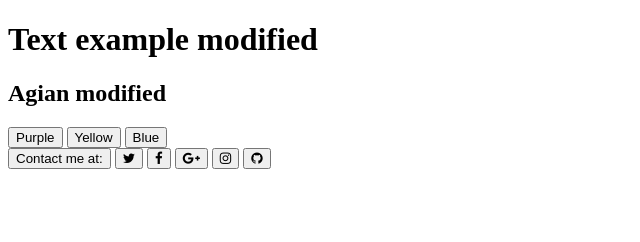
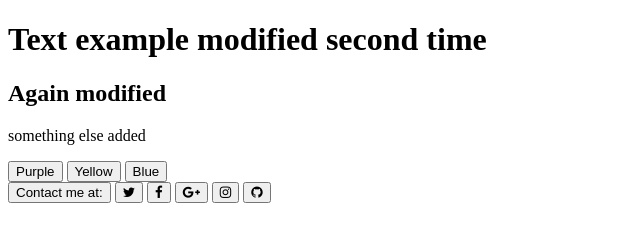
Before and after one commit to JarekG99/learning-git, a plain HTML site: page index.html in a window 1280 px wide. Shown: the whole page, without its empty margins (0-640 px from the left). Drawn offline with Linux system fonts and the light colour scheme; files that its build step writes are made by us from their sources.

Commit message:
Add index.html

```diff
--- a/index.html
+++ b/index.html
@@ -8,8 +8,9 @@
     </head>
     <body>
 	  <div class='container'>
-		  <h1>Text example modified</h1>
-		  <h2>Agian modified</h2>
+		  <h1>Text example modified second time</h1>
+		  <h2>Again modified</h2>
+		  <p>something else added</p>
 		  <button class='btn-purple'>Purple</button>
 		   <button class='btn-yellow'>Yellow</button>
 		   <button class='btn-blue'>Blue</button>
```
